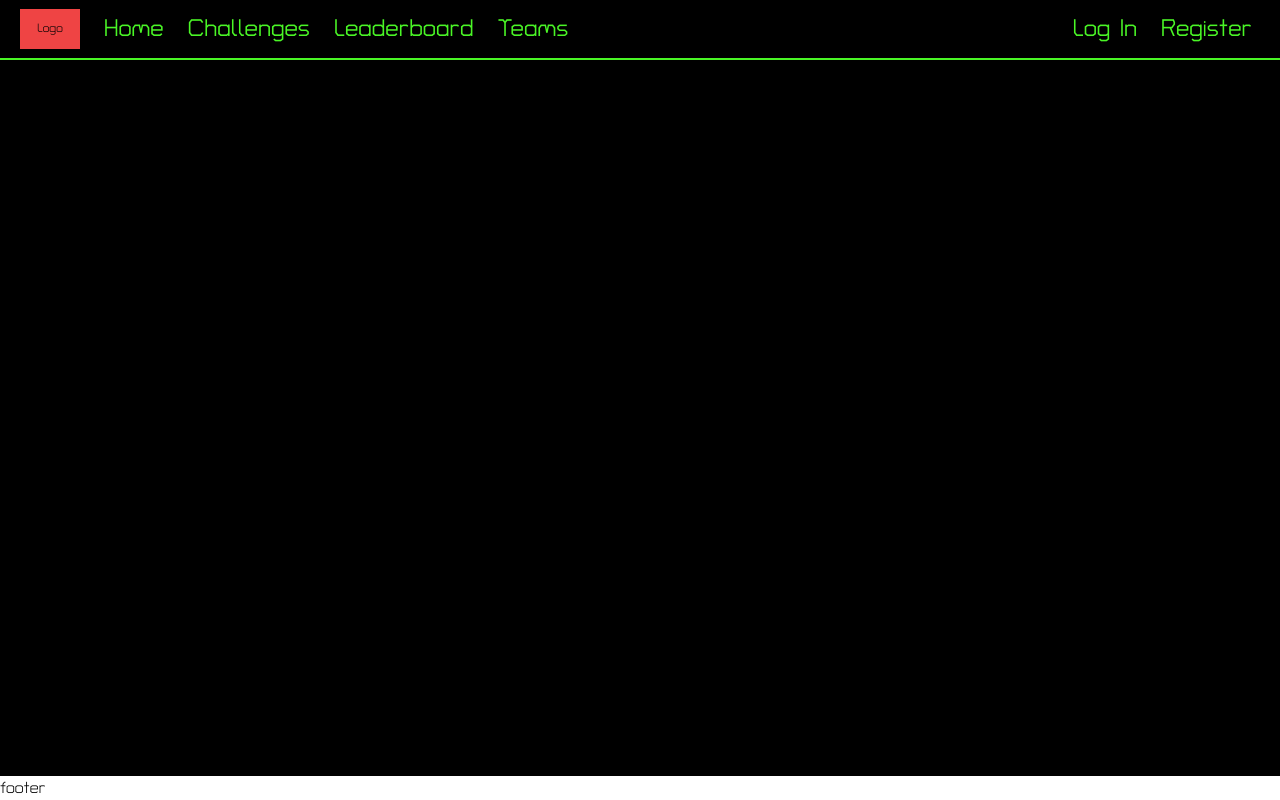
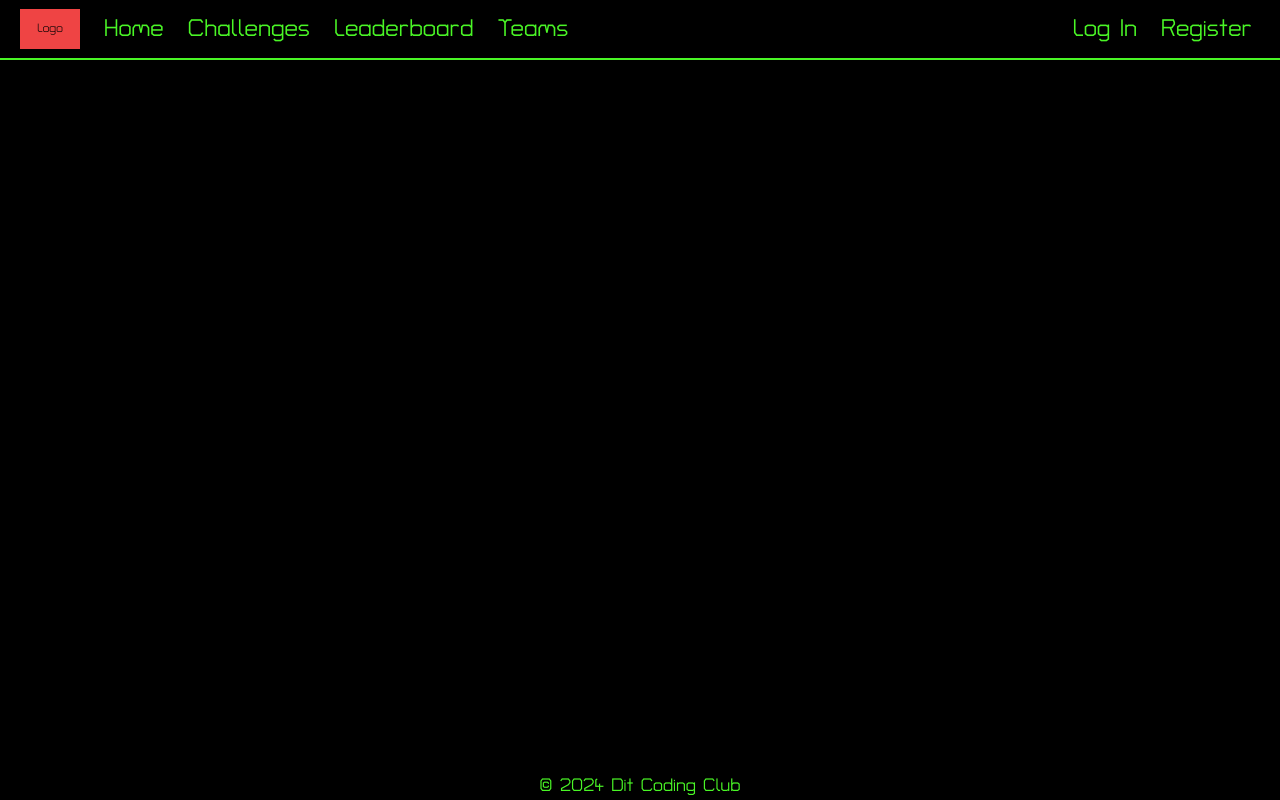
Before and after one commit to mgiannopoulos24/ctf-daily-challenges-frontend, a Next.js app: page /home in a window 1280 px wide. Built offline with nearby package versions, Linux system fonts and the light colour scheme.

Commit message:
feat(footer): created basic footer

```diff
--- a/src/components/layout/footer.tsx
+++ b/src/components/layout/footer.tsx
@@ -1,7 +1,9 @@
 export default function Footer() {
     return (
-        <footer>
-            <div>footer</div>
+        <footer className="bg-black flex justify-center">
+            <div className="text-terminal-green text-lg font-medium">
+                © 2024 Dit Coding Club
+            </div>
         </footer>
     );
 }
```
